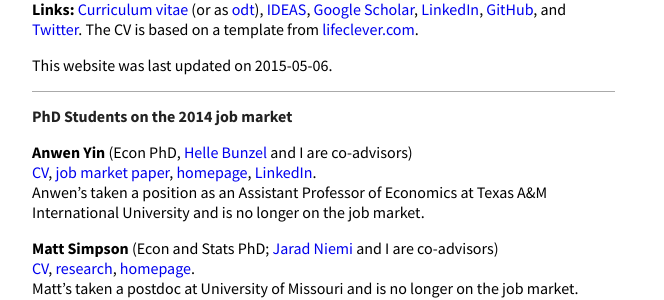
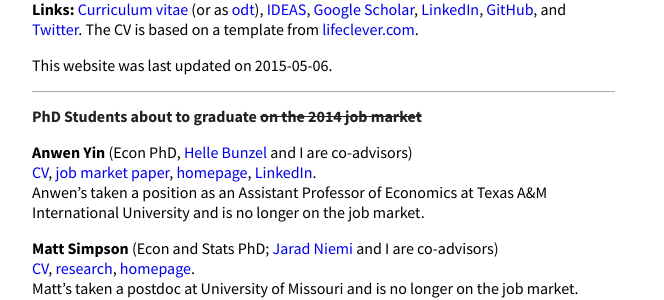
Before and after one commit to mmkuang/grayclhn.github.io, a Jekyll site: the page built from index.md, in a window 1280 px wide. Shown: the part 272-572 px from the top of the page, without its empty margins (0-664 px from the left). Built offline with Jekyll 4.4.1, drawn with Linux system fonts in a browser that asks for light colours; Markdown is read by kramdown in place of the engine named in the settings.

Commit message:
Strikethough 'on the job market'

```diff
--- a/index.md
+++ b/index.md
@@ -29,8 +29,8 @@ This website was last updated on 2015-05-06.
 
 <hr />
 
-PhD Students on the 2014 job market
------------------------------------
+PhD Students about to graduate ~~on the 2014 job market~~
+------------------------------
 
 **Anwen Yin** (Econ PhD, [Helle Bunzel](https://www.econ.iastate.edu/people/faculty/bunzel-helle) and I are co-advisors)
 [CV](http://anwenyin.weebly.com/cv.html),
```
